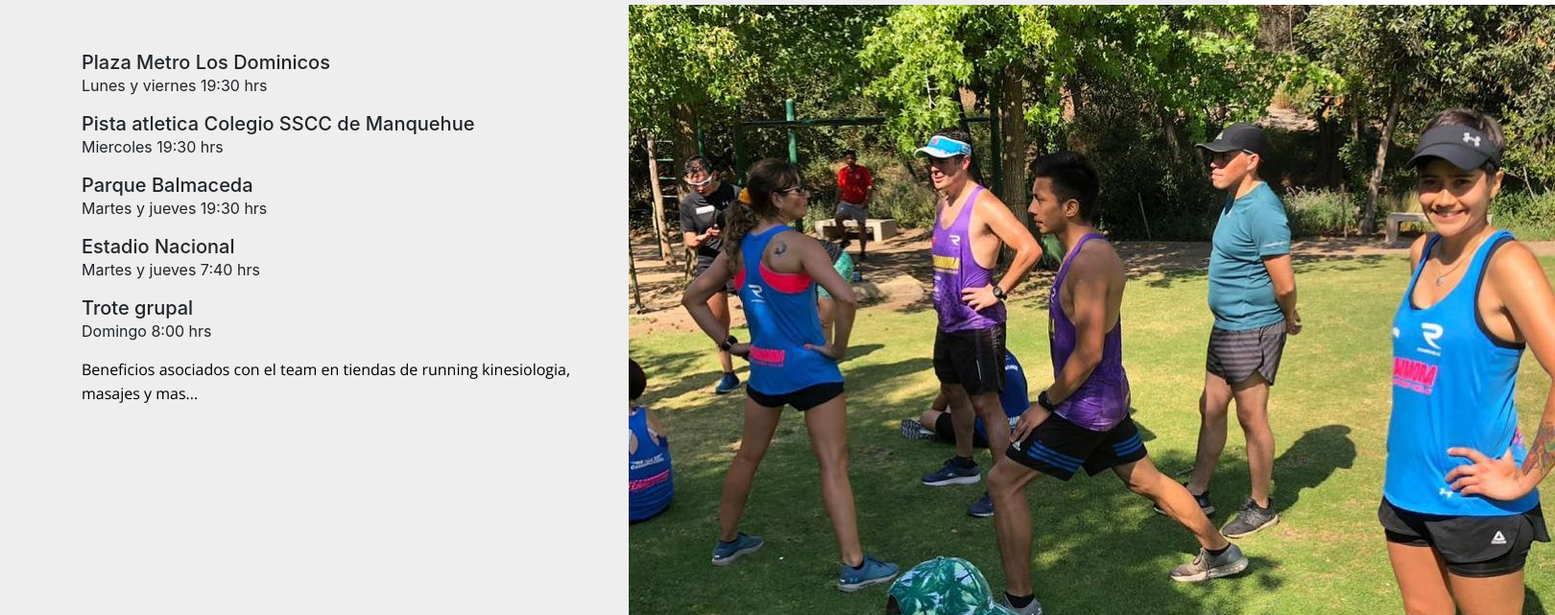
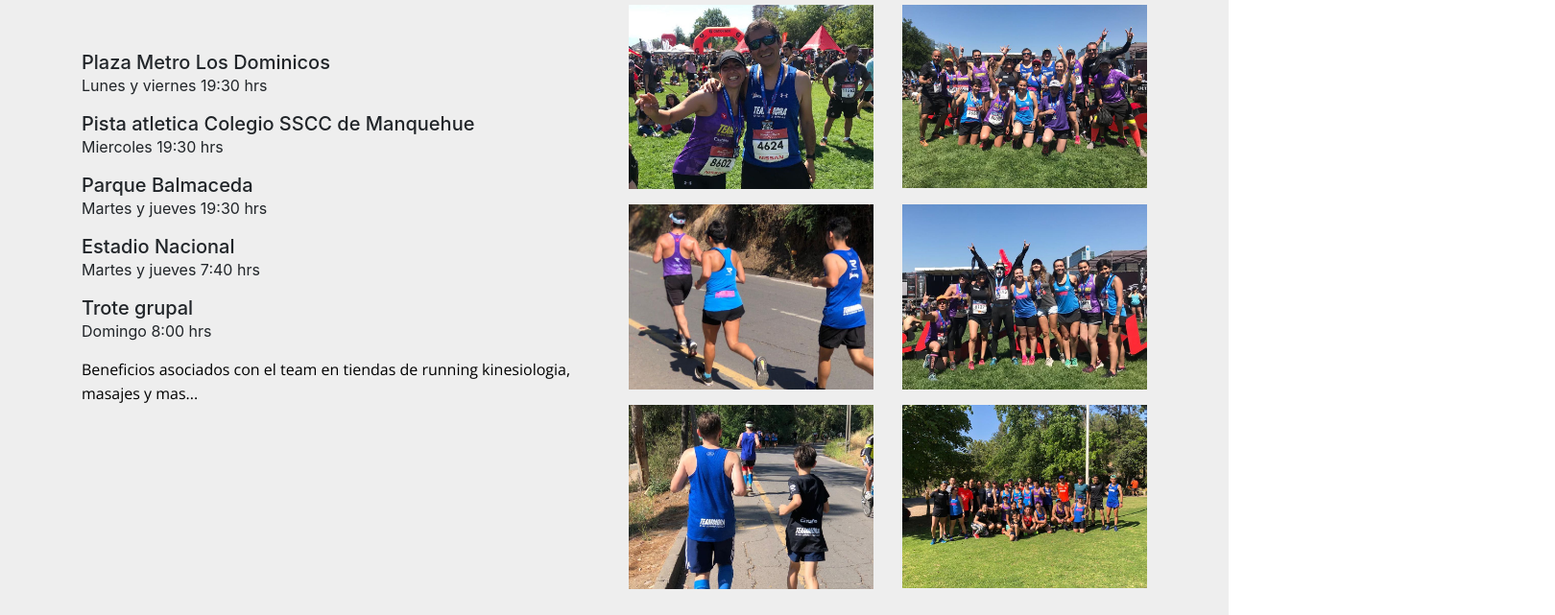
Before and after one commit to Daliagarcia/proyecto-final, a plain HTML site: page entrenamiento.html in a window 1280 px wide. Shown: the part 615-1256 px from the top of the page at 96% size, 1620 px wide, since content can reach past the window. Drawn offline with nearby package versions, Linux system fonts and the light colour scheme.

Commit message:
decimo commit proyecto final

```diff
--- /dev/null
+++ b/assets/sass/pages/_blog.scss
@@ -0,0 +1,3 @@
+.sectionEntradas{
+  background-color: $hielo;
+}
--- a/entrenamiento.html
+++ b/entrenamiento.html
@@ -84,7 +84,30 @@
             <p>Beneficios asociados con el team en tiendas de running kinesiologia, masajes y mas...</p>
           </div>
           <div class="col-12 col-md-6">
-            <img src="assets/img/slider11.jpg" alt="">
+            <div class="row">
+              <div class="col-6">
+                <img src="assets/img/slider12.jpg" class="img-fluid" alt="">
+              </div>
+              <div class="col-6">
+                <img src="assets/img/slider13.jpg" class="img-fluid" alt="">
+              </div>
+            </div>
+            <div class="row">
+              <div class="col-6 mt-3">
+                <img src="assets/img/slider14.jpg" class="img-fluid" alt="">
+              </div>
+              <div class="col-6 mt-3">
+                <img src="assets/img/slider15.jpg" class="img-fluid" alt="">
+              </div>
+            </div>
+            <div class="row">
+              <div class="col-6 mt-3">
+                <img src="assets/img/slider16.jpg" class="img-fluid" alt="">
+              </div>
+              <div class="col-6 mt-3 mb-5">
+                <img src="assets/img/slider17.jpg" class="img-fluid" alt="">
+              </div>
+            </div>
           </div>
 
         </div>
```
Also changed, not shown: blog.html (+2 -2 lines), assets/sass/pages/_about.scss (renamed from assets/sass/pages/about.scss), assets/sass/pages/_training.scss (renamed from assets/sass/pages/training.scss), assets/sass/pages/blog.scss (deleted), 1 other file.
